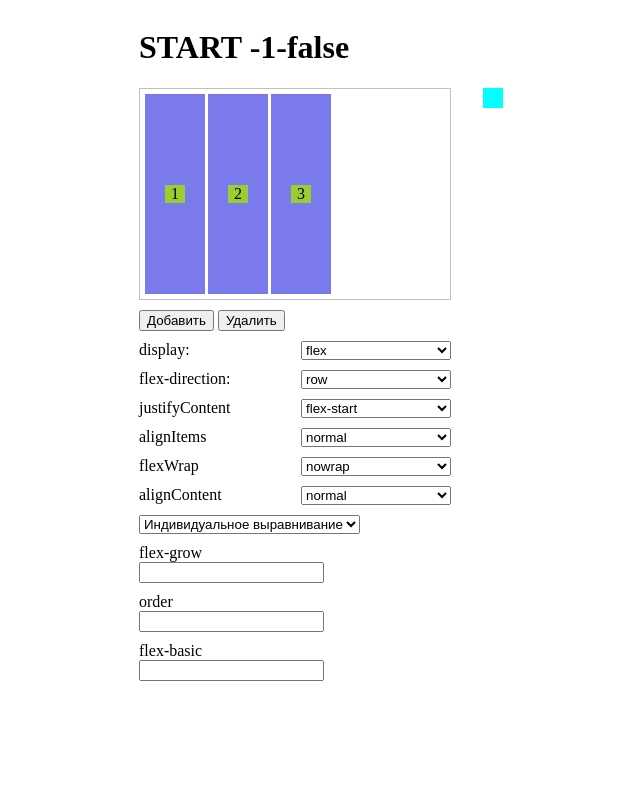
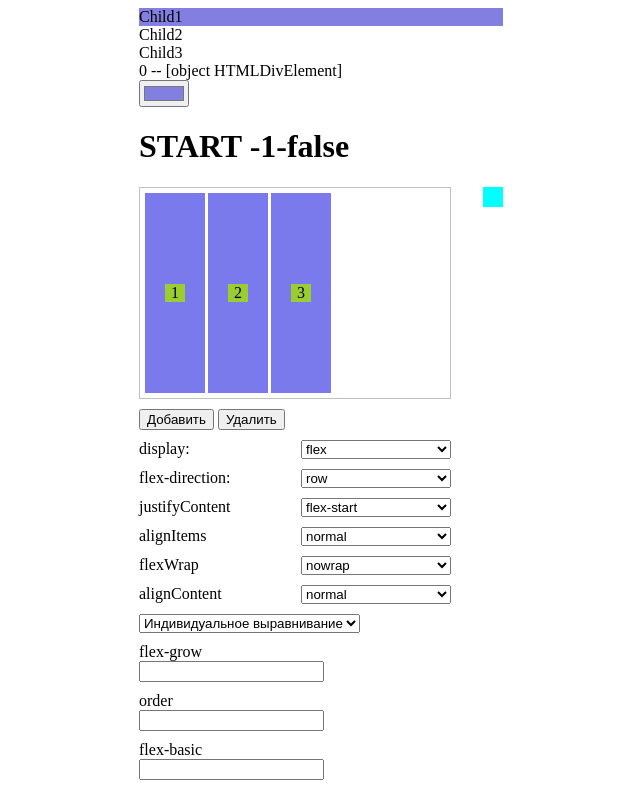
Before and after one commit to vlakondra/sv_flx, a Svelte app: page / in a window 1280 px wide. Shown: the whole page, without its empty margins (319-959 px from the left). Built offline with nearby package versions, Linux system fonts and the light colour scheme.

Commit message:
add context

```diff
--- a/src/App.svelte
+++ b/src/App.svelte
@@ -3,6 +3,9 @@
   import StylingParent from "./lib/StylingParent.svelte";
   import StylingChild from "./lib/StylingChild.svelte";
   import PrintStyles from "./lib/PrintStyles.svelte";
+
+  import { setContext } from 'svelte';
+  import Child from './lib/child.svelte'
 
   let isActive = $state(false);
 
@@ -58,12 +61,29 @@
   activeChildEl = { fake: 1, style:{'alignSelf':'','flexGrow':'' }}
   //доделать обнуление input'ов
  }
+
+ const onclick=(n)=>active = n
+ let active = $state(0)
+ let mydiv =$state();
+
+ let obj ={act:()=>active, pdiv:()=>mydiv}
+ setContext('myKey',obj)
 </script>
 
 <main>
-  <div>
+<div>
+  <div bind:this={mydiv}>
+    <div style='background:rgb(131, 127, 225)' onclick={()=>onclick(0)}>Child1</div>
+    <div onclick={()=>onclick(1)}>Child2</div>
+    <div onclick={()=>onclick(2)}>Child3</div>
+  </div>
+
+  <div><Child/></div>
+
+
     <h1>START {actid}-{isActive} </h1>
     <div style="display: flex; flex-direction: row;">
+
       <div>
         <FlexContainer
           bind:flexContEl={flexContainerEl}
--- /dev/null
+++ b/src/lib/child.svelte
@@ -0,0 +1,35 @@
+<script>
+ import { getContext } from 'svelte';
+
+ function rgbToHex(rgb) {
+  // Extract red, green, and blue values from the RGB string
+		if(!rgb)return
+  const [r, g, b] = rgb.match(/\d+/g).map(Number);
+
+  // Convert each red, green, and blue value to a hexadecimal string
+  const hexR = r.toString(16).padStart(2, "0");
+  const hexG = g.toString(16).padStart(2, "0");
+  const hexB = b.toString(16).padStart(2, "0");
+
+  // Combine the hexadecimal strings to form the final hex color string
+  return `#${hexR}${hexG}${hexB}`;
+}
+
+
+let inp =$state()
+const el = getContext('myKey');
+
+$effect(()=>{
+   inp.value = rgbToHex(el.pdiv().children[el.act()].style.background)
+})
+
+const onblur =(ev)=>{
+    el.pdiv().children[el.act()].style.background = ev.target.value
+}
+</script>
+
+<div>
+   {el.act()} -- {el.pdiv()}
+
+</div>
+<input bind:this={inp} onblur={onblur} type='color'>
```
Also changed, not shown: src/lib/FlexContainer.svelte (+20 -0 lines).
